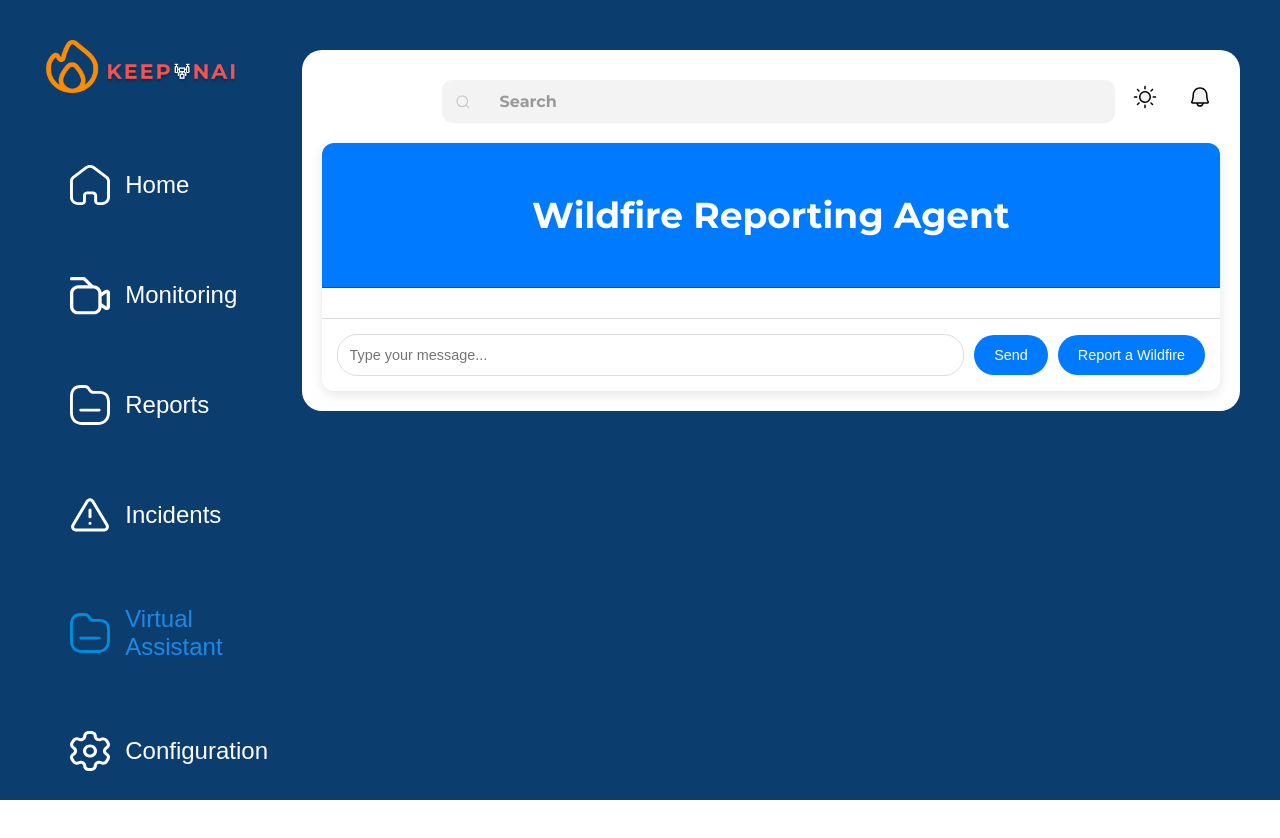
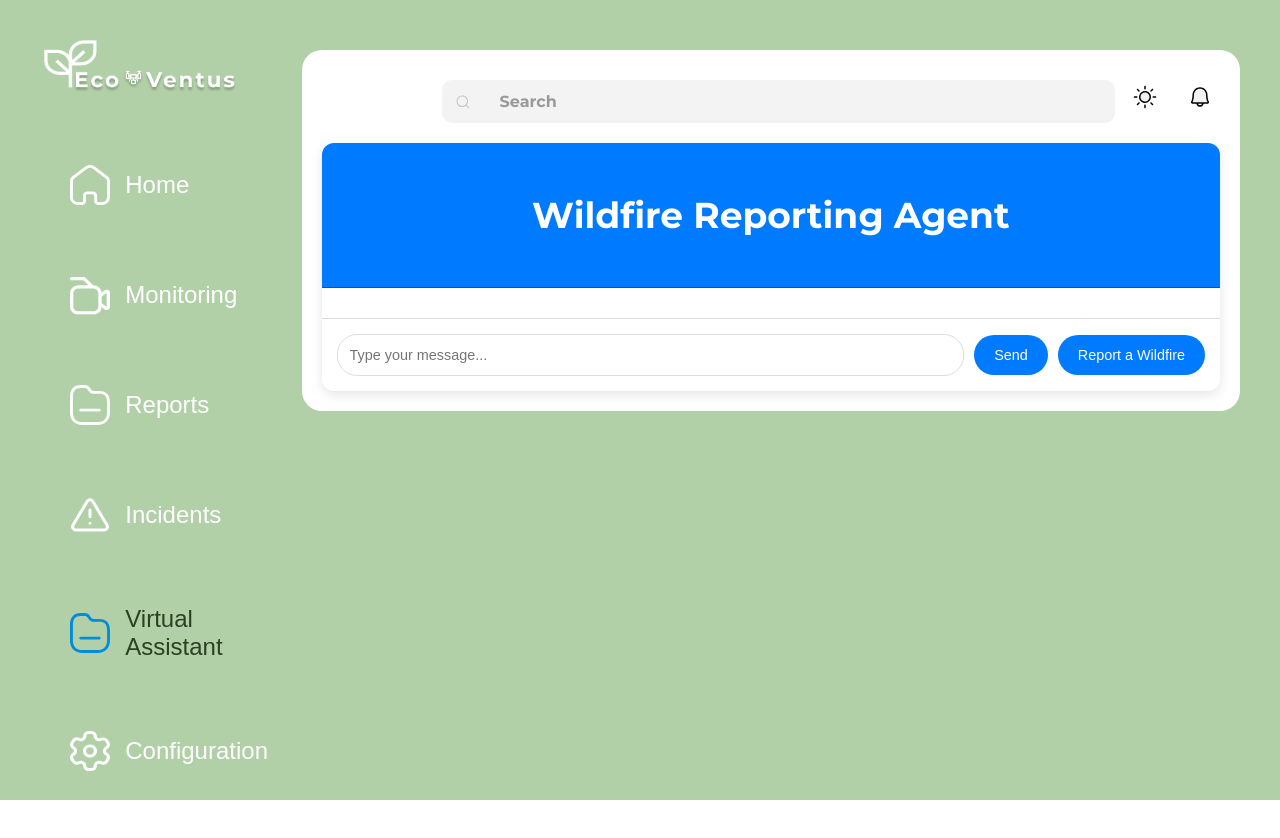
Before and after one commit to AzulRK22/queenDrones, a Next.js app in the folder frontend/: page /dashboard-chat-e in a window 1280 px wide. Shown: the top 838 px of the page. Built offline with nearby package versions, Linux system fonts and the light colour scheme.

Commit message:
nuevo logo y color

```diff
--- a/frontend/public/src/components/Dashboard.module.css
+++ b/frontend/public/src/components/Dashboard.module.css
@@ -3,7 +3,7 @@
 .container {
   display: flex;
   height: 100vh;
-  background-color: #0C3D6F;
+  background-color: #B2D0A8;
 }
 
 .content {
@@ -11,7 +11,7 @@
   margin-right: 20px; /* Espaciado derecho */
   margin-bottom: 45px;
   flex-grow: 1;
-  background-color: #0C3D6F;
+  background-color: #B2D0A8;
   padding: 20px;
   box-sizing: border-box; /* Asegura que el padding no afecte el tamaño total del contenedor */
   overflow-y: auto;
--- a/frontend/public/src/components/Sidebar.js
+++ b/frontend/public/src/components/Sidebar.js
@@ -16,7 +16,7 @@ const Sidebar = () => {
   return (
     <div className={styles.sidebar}>
       <div className={styles.logo}>
-        <img src="/images/logo-2.png" alt="Fire Eye Logo" />
+        <img src="/images/logo.png" alt="Fire Eye Logo" />
       </div>
       <ul className={styles.nav}>
         <li>
--- a/frontend/public/src/components/Sidebar.module.css
+++ b/frontend/public/src/components/Sidebar.module.css
@@ -1,6 +1,6 @@
 .sidebar {
   width: 22%;
-  background-color: #0C3D6F;
+  background-color: #B2D0A8;
   padding: 20px;
   height: 100vh;
   display: flex;
@@ -61,7 +61,7 @@
 
 .navItem:hover,
 .navItem.active {
-  color: #1E88E5; /* Cambia el color del texto en hover y activo */
+  color: #2A4023; /* Cambia el color del texto en hover y activo */
 }
 
 .navItem:hover .icon,
@@ -71,5 +71,5 @@
 
 .navItem:hover .navText,
 .navItem.active .navText {
-  color: #1E88E5; /* Cambia el color del texto en hover y activo */
+  color: #2A4023; /* Cambia el color del texto en hover y activo */
 }
```
Also changed, not shown: frontend/public/images/logo.png.
